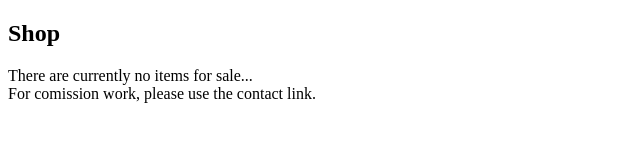
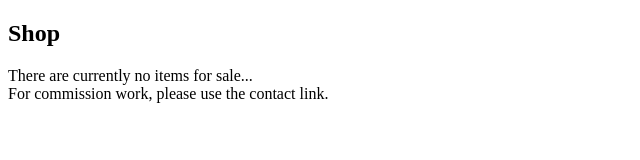
Before and after one commit to ozichris/marianmartinart, a plain HTML site: page content/shop.html in a window 1280 px wide. Shown: the full height of the page, 0-640 px from the left. Drawn offline with Linux system fonts and the light colour scheme.

Commit message:
spelling correction

```diff
--- a/content/shop.html
+++ b/content/shop.html
@@ -11,7 +11,7 @@
         There are currently no items for sale...
     </section>
     <section>
-        For comission work, please use the contact link.
+        For commission work, please use the contact link.
     </section>
 </body>
 </html>
```
